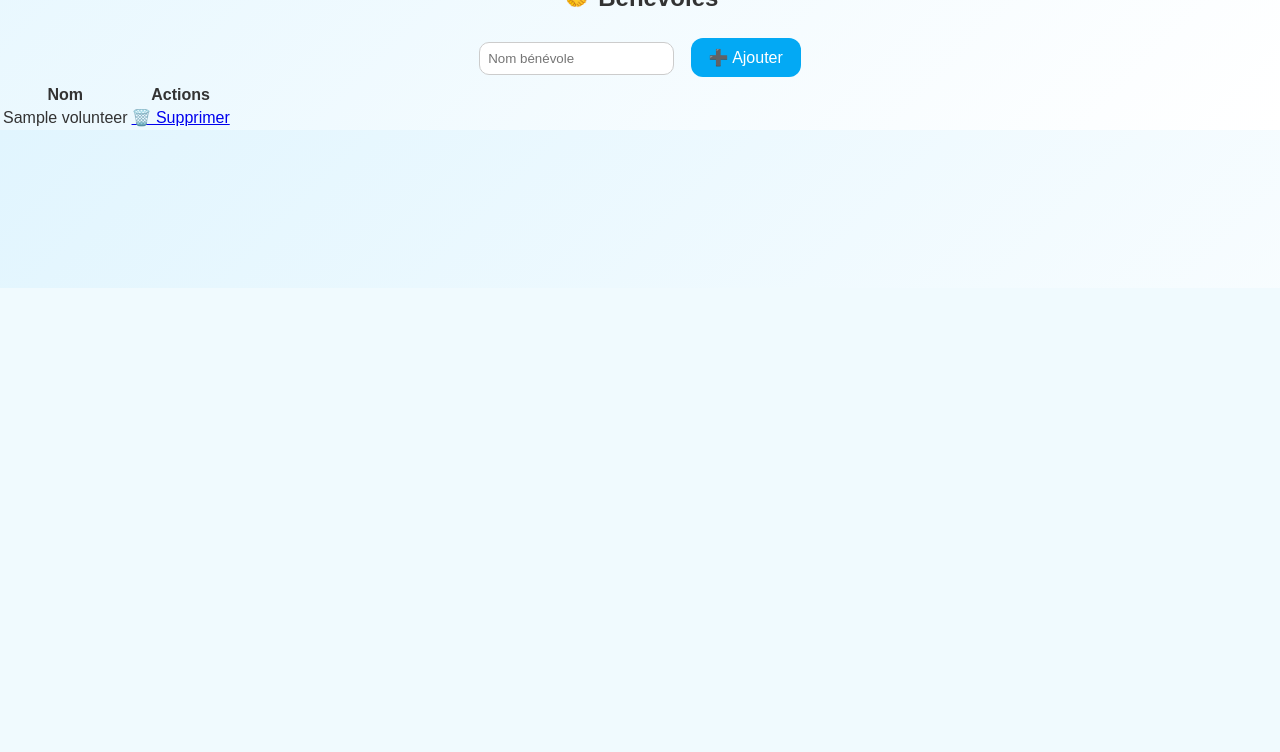
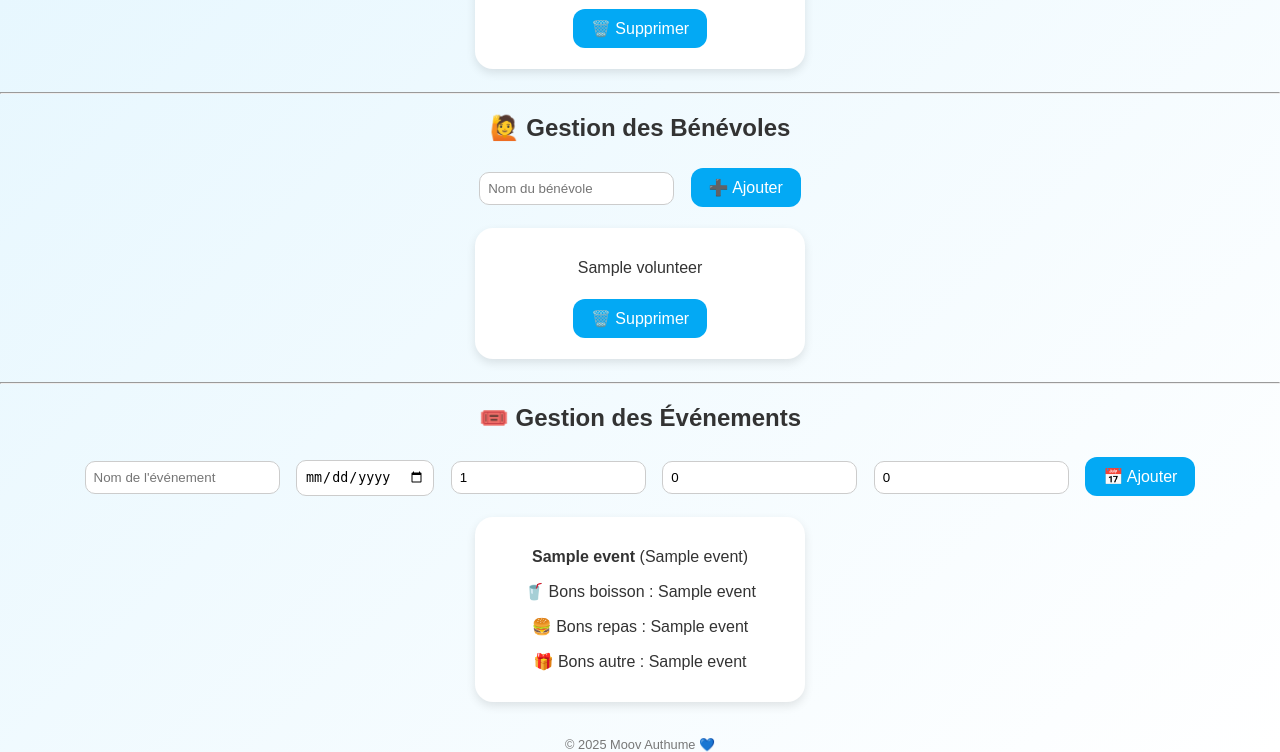
Before and after one commit to gaudotjeremy-sketch/moov-authume-app, a Flask app: template templates/admin.html in a window 1280 px wide. Shown: the part 512-1264 px from the top of the page. Before the commit the page ends 800 px from the top, so only its background shows below. Run offline with Flask 3, Linux system fonts and the light colour scheme; the template is opened without the code that fills it: most values are stand-ins (such as "Sample title", 1, 10 or a date in 2020).

Commit message:
Update admin.html

```diff
--- a/templates/admin.html
+++ b/templates/admin.html
@@ -2,83 +2,77 @@
 <html lang="fr">
 <head>
     <meta charset="UTF-8">
-    <title>Admin — Moov Authume 👑</title>
-    <link rel="stylesheet" href="/static/style.css">
+    <title>Espace Admin 🧠</title>
+    <link rel="stylesheet" href="{{ url_for('static', filename='style.css') }}">
 </head>
 <body>
-    <div class="container">
-        <h1>👑 Espace Admin</h1>
-        <a href="/" class="button home">🏠 Accueil</a>
+    <header>
+        <img src="{{ url_for('static', filename='logo.png') }}" alt="Logo">
+        Admin Moov Authume 🧠
+    </header>
 
-        <section>
-            <h2>🧍 Adhérents</h2>
-            <form action="/add_member" method="POST" class="form-grid">
-                <input type="text" name="name" placeholder="Nom complet" required>
-                <input type="email" name="email" placeholder="Email" required>
-                <input type="date" name="valid_until" required>
+    <h2>👤 Gestion des Adhérents</h2>
+    <form method="POST" action="/add_member">
+        <input name="nom" placeholder="Nom" required>
+        <input name="prenom" placeholder="Prénom" required>
+        <input name="email" type="email" placeholder="Email" required>
+        <label>Validité jusqu'au :</label>
+        <input name="valid_until" type="date" required>
         <button type="submit">➕ Ajouter</button>
     </form>
 
-            <table>
-                <tr><th>Nom</th><th>Email</th><th>Validité</th><th>QR Code</th><th>Actions</th></tr>
     {% for m in members %}
-                <tr>
-                    <td>{{ m.name }}</td>
-                    <td>{{ m.email }}</td>
-                    <td>{{ m.valid_until }}</td>
-                    <td><img src="/qrcode/{{ m.id }}" width="80"></td>
-                    <td>
-                        <form action="/extend_member/{{ m.id }}" method="POST" style="display:inline;">
-                            <input type="date" name="valid_until" required>
-                            <button>⏩ Prolonger</button>
+        <div class="card">
+            <p><b>{{ m[1] }} {{ m[2] }}</b></p>
+            <p>{{ m[3] }}</p>
+            <p>Validité : {{ m[4] }}</p>
+            <img src="/static/qrcodes/{{ m[5] }}.png" class="qr-img">
+            <form method="POST" action="/delete_member">
+                <input type="hidden" name="id" value="{{ m[0] }}">
+                <button type="submit">🗑️ Supprimer</button>
             </form>
-                        <a href="/delete_member/{{ m.id }}" class="button danger">🗑️ Supprimer</a>
-                    </td>
-                </tr>
+        </div>
     {% endfor %}
-            </table>
-        </section>
 
-        <section>
-            <h2>🎟️ Événements</h2>
-            <form action="/add_event" method="POST" class="form-grid">
-                <input type="text" name="event_name" placeholder="Nom de l'événement" required>
-                <input type="date" name="event_date" required>
-                <input type="number" name="drink_limit" placeholder="Nb bons boisson" required>
-                <input type="number" name="food_limit" placeholder="Nb bons repas" required>
+    <hr>
+
+    <h2>🙋 Gestion des Bénévoles</h2>
+    <form method="POST" action="/add_volunteer">
+        <input name="nom" placeholder="Nom du bénévole" required>
         <button type="submit">➕ Ajouter</button>
     </form>
 
-            <table>
-                <tr><th>Nom</th><th>Date</th><th>Bons</th><th>Actions</th></tr>
-                {% for e in events %}
-                <tr>
-                    <td>{{ e.name }}</td>
-                    <td>{{ e.date }}</td>
-                    <td>🥤 {{ e.limits.boisson }} / 🍔 {{ e.limits.repas }}</td>
-                    <td><a href="/delete_event/{{ e.id }}" class="button danger">🗑️ Supprimer</a></td>
-                </tr>
+    {% for v in volunteers %}
+        <div class="card">
+            <p>{{ v[1] }}</p>
+            <form method="POST" action="/delete_volunteer">
+                <input type="hidden" name="id" value="{{ v[0] }}">
+                <button type="submit">🗑️ Supprimer</button>
+            </form>
+        </div>
     {% endfor %}
-            </table>
-        </section>
 
-        <section>
-            <h2>🤝 Bénévoles</h2>
-            <form action="/add_volunteer" method="POST" class="form-grid">
-                <input type="text" name="volunteer_name" placeholder="Nom bénévole" required>
-                <button type="submit">➕ Ajouter</button>
+    <hr>
+
+    <h2>🎟️ Gestion des Événements</h2>
+    <form method="POST" action="/add_event">
+        <input name="nom" placeholder="Nom de l'événement" required>
+        <input type="date" name="date" required>
+        <input type="number" name="bons_boisson" placeholder="Bons boisson" value="1" min="0">
+        <input type="number" name="bons_repas" placeholder="Bons repas" value="0" min="0">
+        <input type="number" name="bons_autre" placeholder="Bons autre" value="0" min="0">
+        <button type="submit">📅 Ajouter</button>
     </form>
 
-            <table>
-                <tr><th>Nom</th><th>Actions</th></tr>
-                {% for v in volunteers %}
-                <tr>
-                    <td>{{ v.name }}</td>
-                    <td><a href="/delete_volunteer/{{ v.id }}" class="button danger">🗑️ Supprimer</a></td>
-                </tr>
+    {% for e in events %}
+        <div class="card">
+            <p><b>{{ e[1] }}</b> ({{ e[2] }})</p>
+            <p>🥤 Bons boisson : {{ e[3] }}</p>
+            <p>🍔 Bons repas : {{ e[4] }}</p>
+            <p>🎁 Bons autre : {{ e[5] }}</p>
+        </div>
     {% endfor %}
-            </table>
-        </section>
-    </div>
+
+    <footer>© 2025 Moov Authume 💙</footer>
 </body>
 </html>
```
Lines whose indentation alone changed are shown as unchanged.
